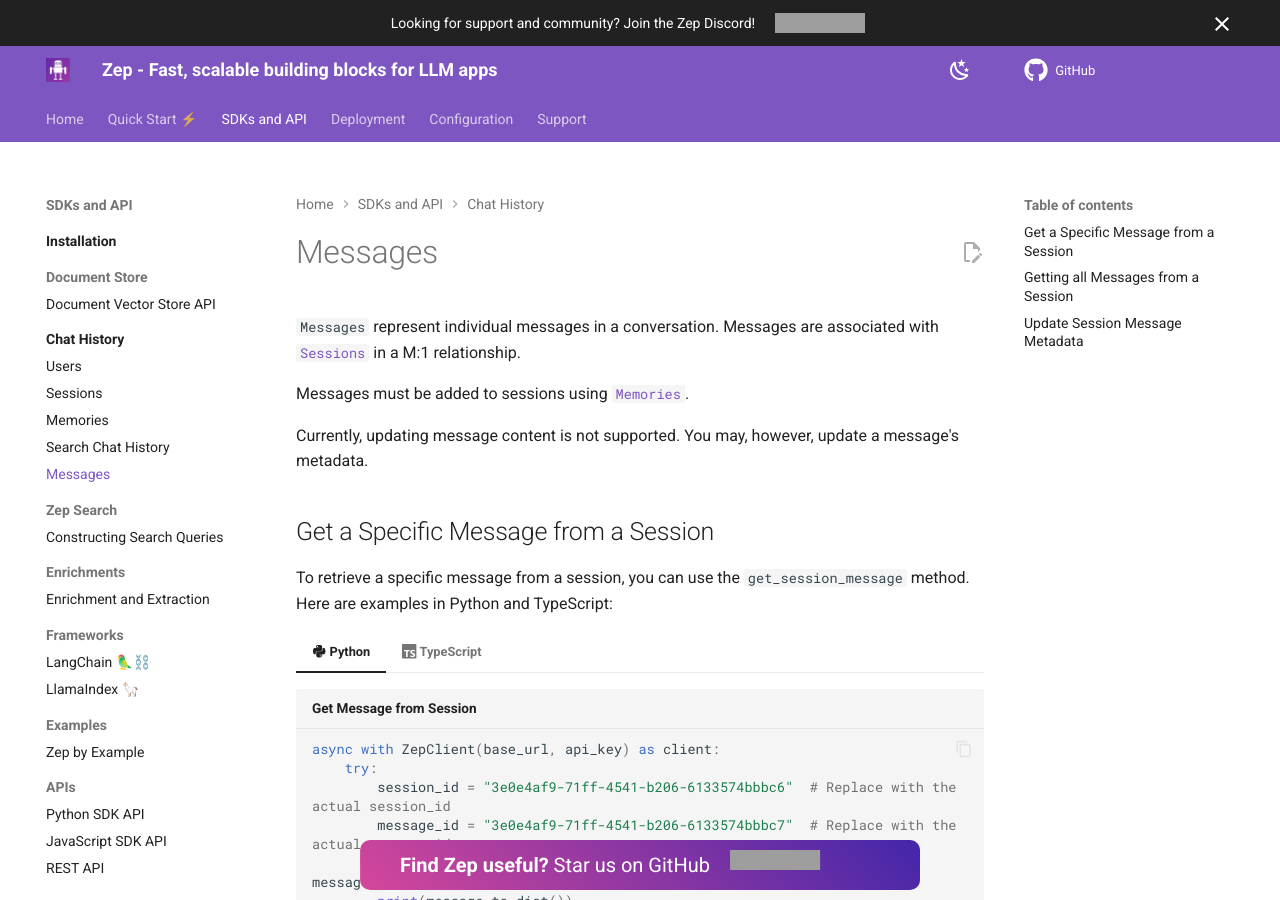
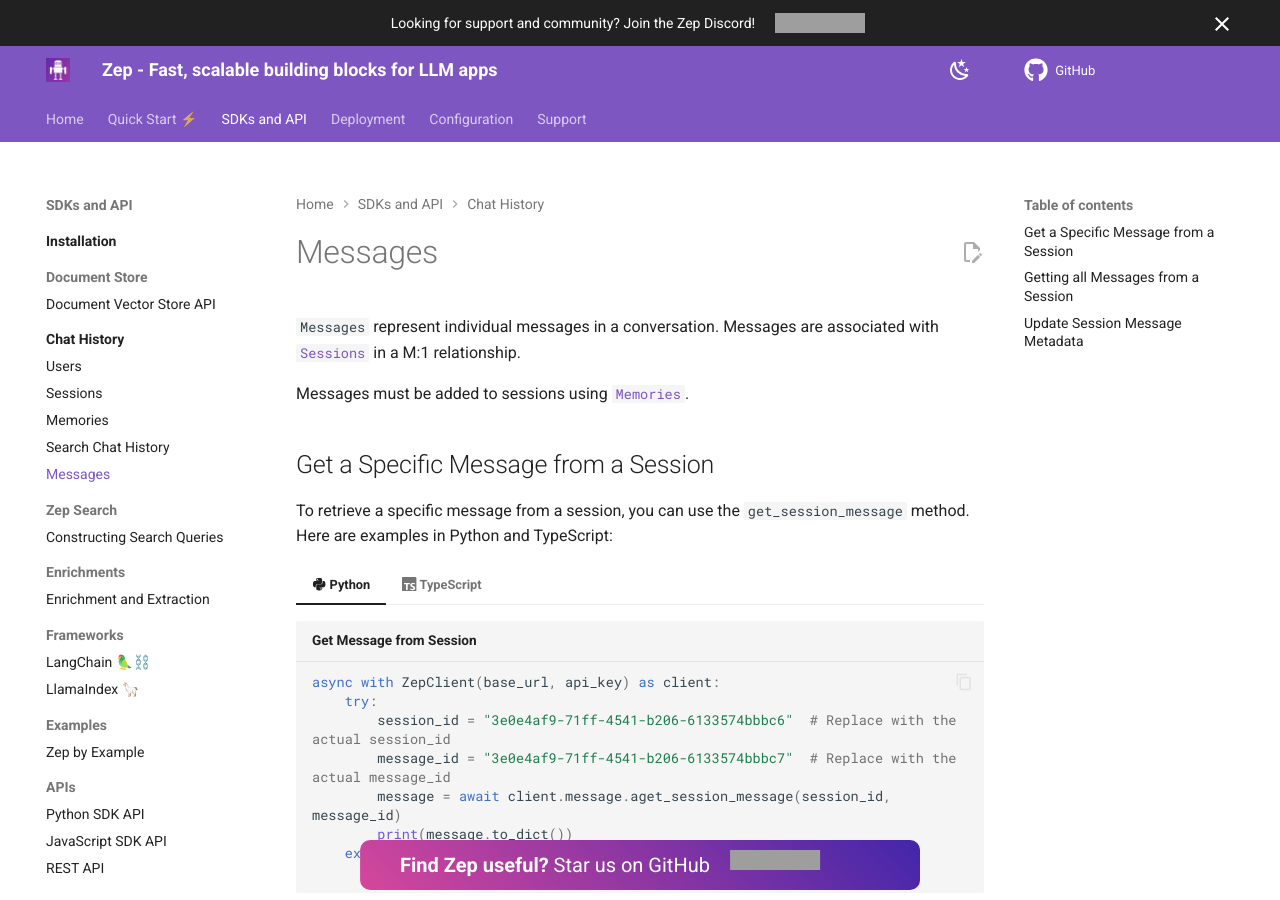
Before and after one commit to getzep/docs.getzep.com, an MkDocs documentation site: the page built from docs/sdk/chat_history/messages.md, in a window 1280 px wide and 900 px high. Built offline with MkDocs 1.6.1 and Material for MkDocs 9.7.7, drawn with Linux system fonts in a browser that asks for light colours; plug-ins that fetch from the network failed and are left out; comment, search, counter and statistics services are not loaded; grey boxes are pictures that could not be loaded.

Commit message:
Update messages.md
Signed-off-by: Peter Garbers <225740+petergarbers@users.noreply.github.com>

```diff
--- a/docs/sdk/chat_history/messages.md
+++ b/docs/sdk/chat_history/messages.md
@@ -3,8 +3,6 @@
 `Messages` represent individual messages in a conversation. Messages are associated with [`Sessions`](sessions.md) in a M:1 relationship.
 
 Messages must be added to sessions using [`Memories`](memories.md).
-
-Currently, updating message content is not supported. You may, however, update a message's metadata.
 
 ## Get a Specific Message from a Session
 
```
